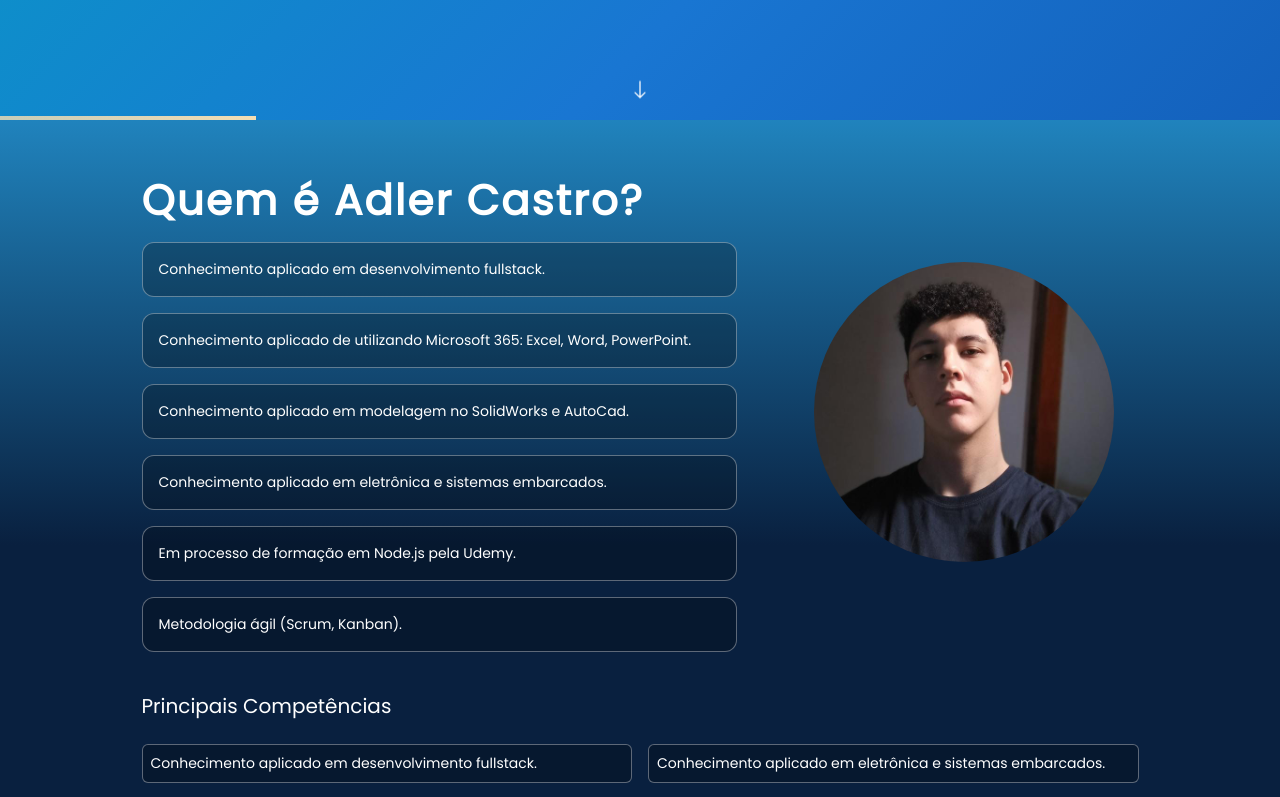
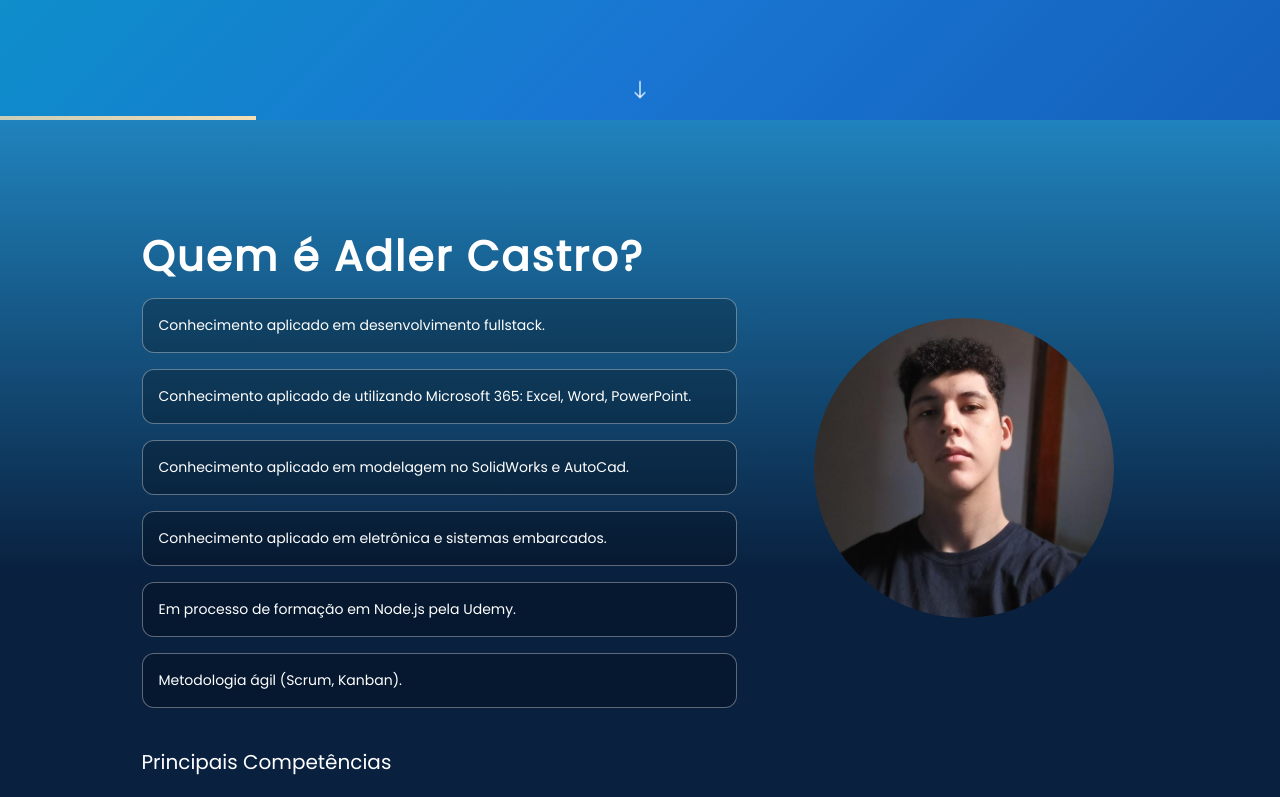
Before and after one commit to AdlerCastro/Website-Pessoal, a Next.js app: page / in a window 1280 px wide. Shown: the part 680-1477 px from the top of the page. Built offline with nearby package versions, Linux system fonts and the light colour scheme.

Commit message:
:lipstick: fix: O header ficava em cima do título da seção

```diff
--- a/src/components/atoms/container.tsx
+++ b/src/components/atoms/container.tsx
@@ -11,7 +11,7 @@ export default function Container({
   return (
     <div
       className={cn(
-        'flex w-full max-w-[1125px] flex-col items-center justify-center gap-10 px-[30px] py-10 text-white md:gap-10 lg:px-16 lg:py-14',
+        'flex w-full max-w-[1125px] flex-col items-center justify-center gap-10 px-[30px] py-10 text-white md:gap-10 lg:mt-14 lg:px-16 lg:py-14',
         className,
       )}
       {...props}
--- a/src/components/templates/About/index.tsx
+++ b/src/components/templates/About/index.tsx
@@ -29,8 +29,11 @@ export default function About() {
   });
 
   return (
-    <div className='flex w-full items-center justify-center bg-about'>
-      <Container id={SECTIONS.About}>
+    <div
+      id={SECTIONS.About}
+      className='flex w-full items-center justify-center bg-about'
+    >
+      <Container>
         <div
           ref={(el) => {
             animatedElementsRef.current[0] = el;
```
